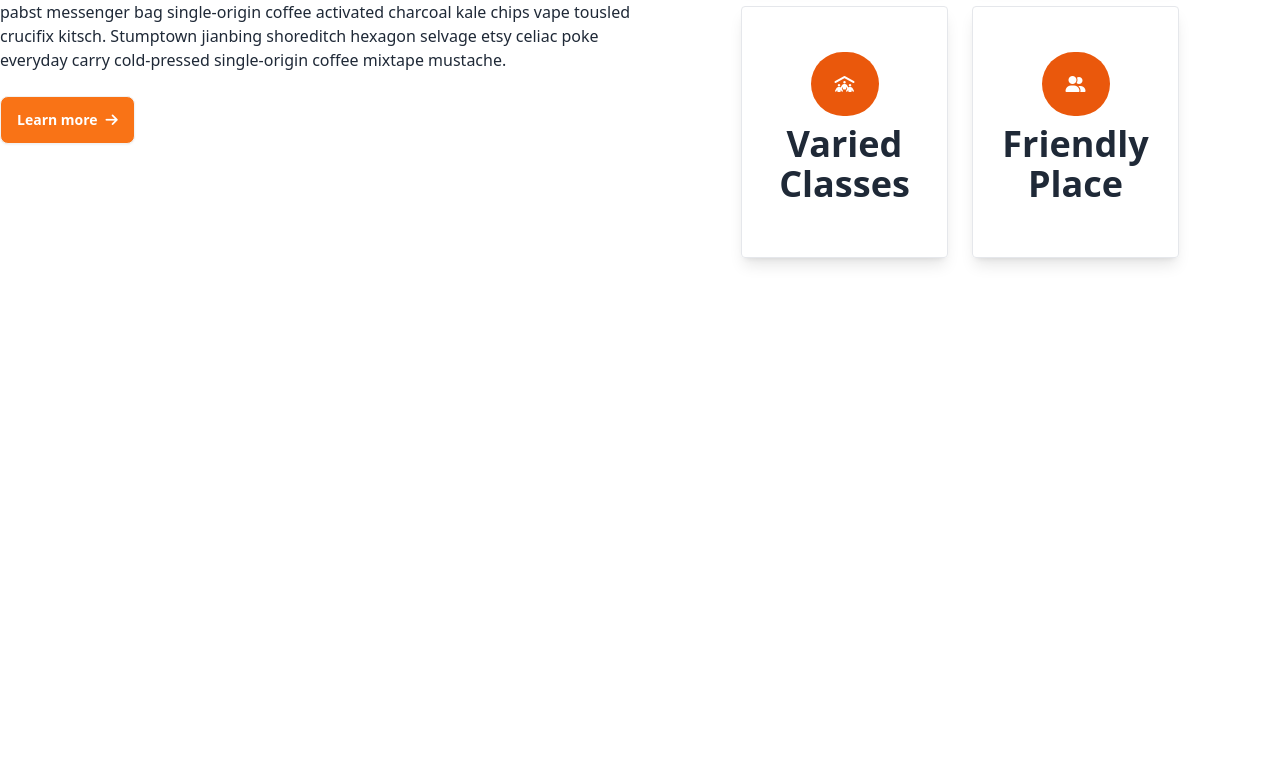
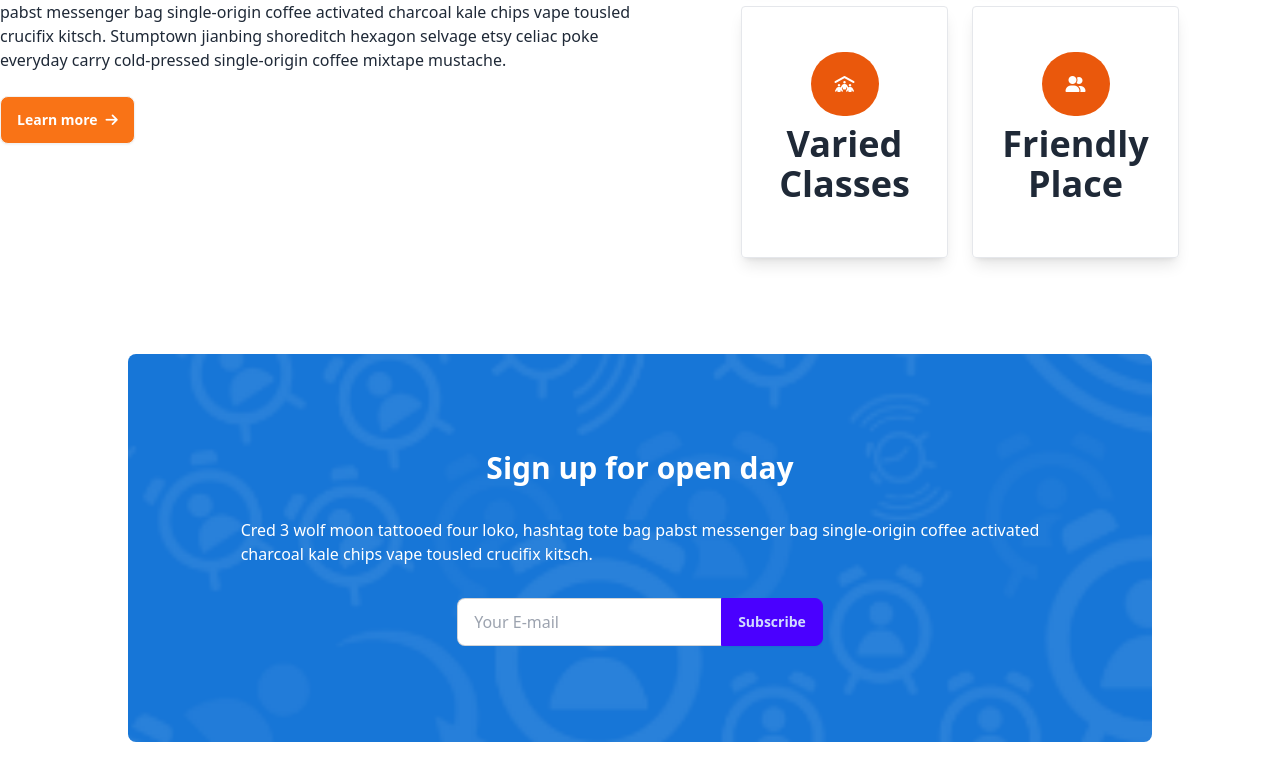
Before and after one commit to mdasifalijihat/school-kindergarten, a plain HTML site: page index.html in a window 1280 px wide. Shown: the part 3204-3984 px from the top of the page. Before the commit the page ends 3558 px from the top, so only its background shows below. Drawn offline with nearby package versions, Linux system fonts and the light colour scheme.

Commit message:
add signsup email

```diff
--- a/index.html
+++ b/index.html
@@ -332,6 +332,31 @@
       </div>
     </section>
 
+    <!-- next day work this option  -->
+    <section class="my-24">
+
+    </section>
+
+    <!-- sign up email field  -->
+    <section class="my-24">
+      <div
+        class="max-w-screen-sm md:max-w-screen-lg mx-auto bg-[url(../images/bg.png)] bg-cover bg-center rounded-lg flex flex-col justify-center items-center p-24 text-white space-y-8">
+
+        <h2 class="text-3xl font-bold text-center">Sign up for open day
+        </h2>
+        <p class="text-clip">Cred 3 wolf moon tattooed four loko, hashtag tote bag pabst messenger bag single-origin coffee activated <br> charcoal kale chips vape tousled crucifix kitsch.</p>
+        <fieldset class="form-control ">
+
+          <div class="join">
+            <input type="text" placeholder="Your E-mail" class="input input-bordered join-item" />
+            <button class="btn btn-primary join-item">Subscribe</button>
+          </div>
+        </fieldset>
+
+      </div>
+
+    </section>
+
 
   </main>
 
```
Also changed, not shown: images/bg.png (added). Lines whose indentation alone changed are shown as unchanged.
